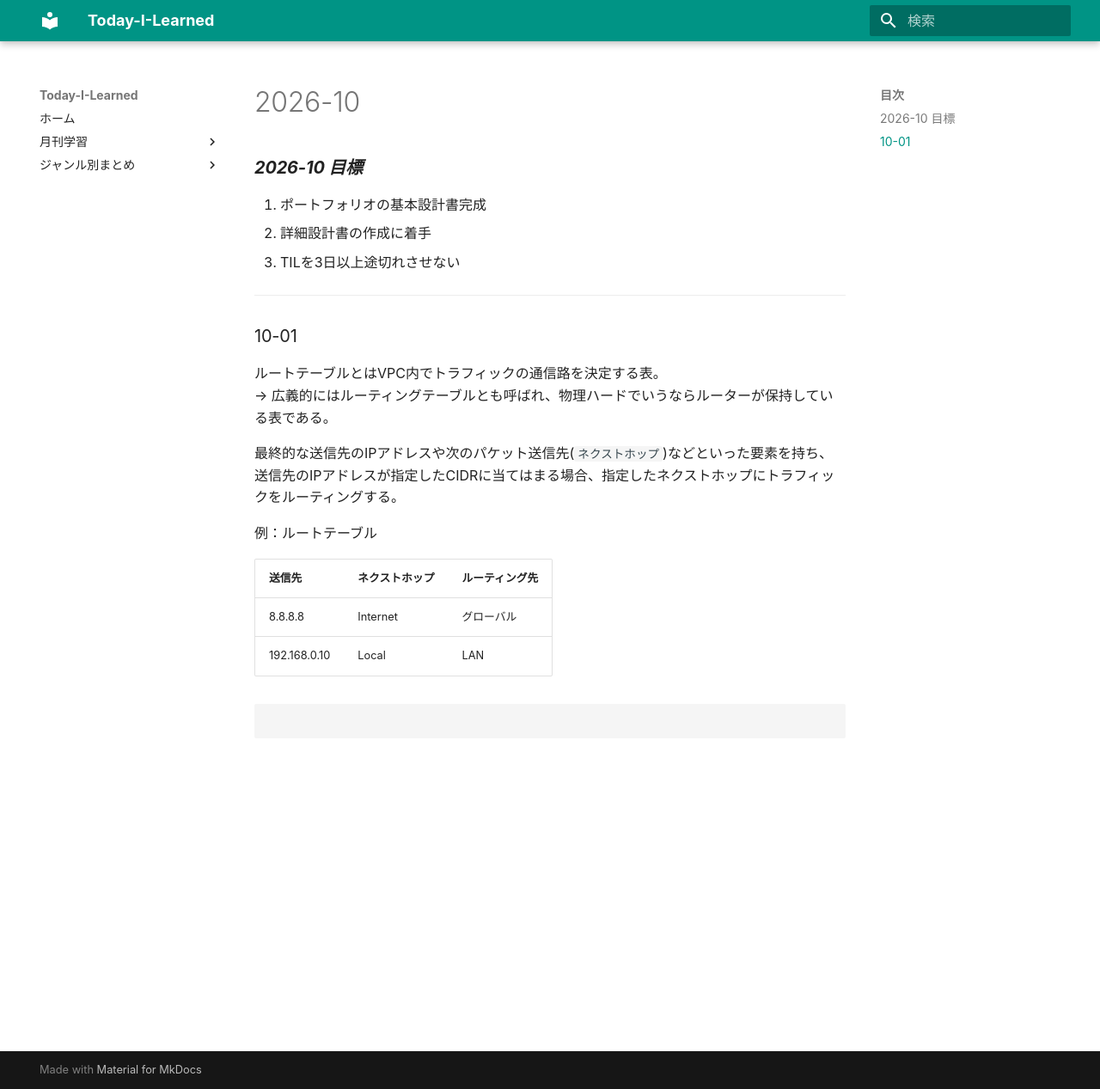
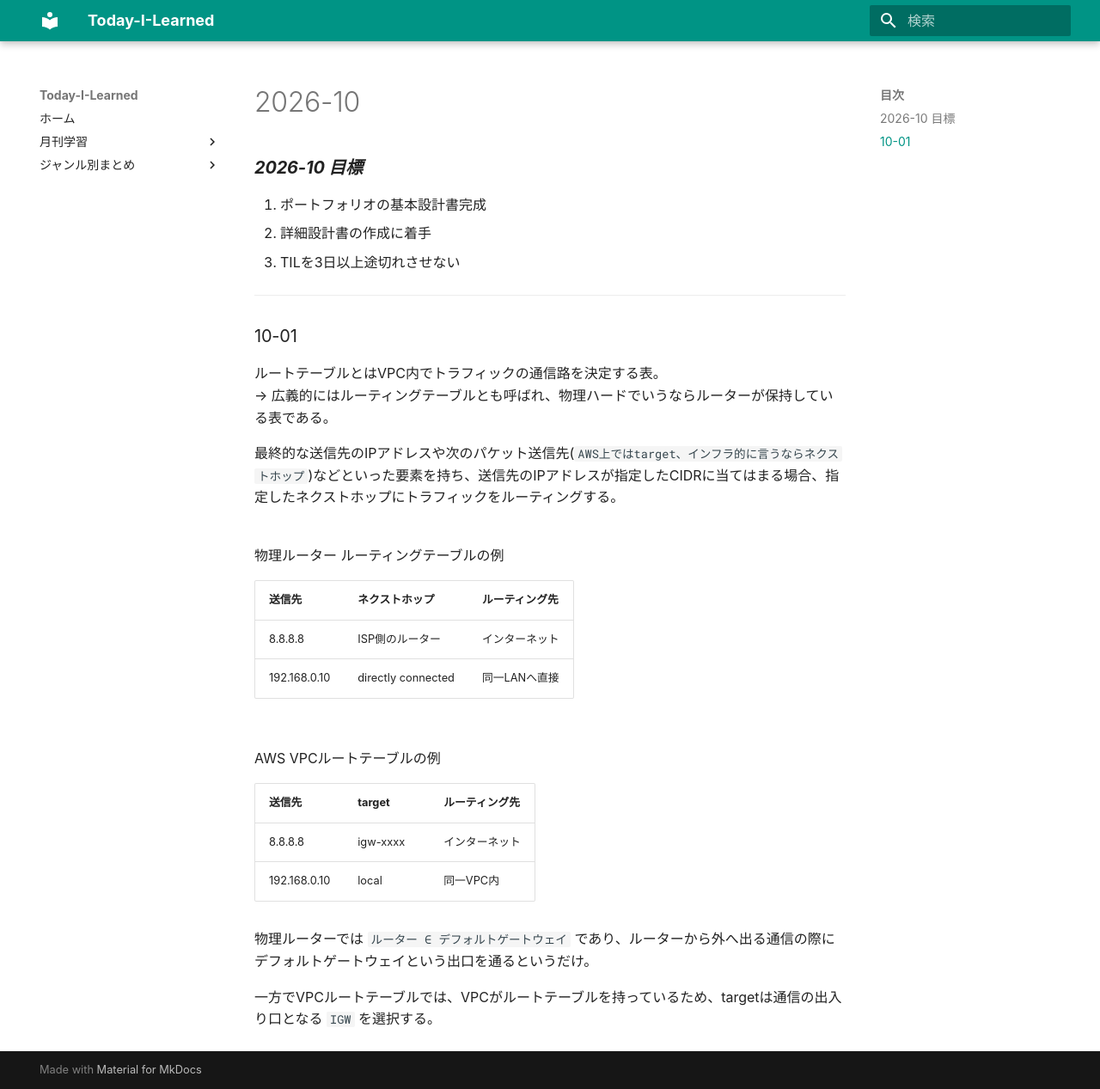
Before and after one commit to wararabesashimi/today-i-learned, an MkDocs documentation site: the page built from docs/2026-10.md, in a window 1280 px wide and 1267 px high. Shown: the whole window at 86% size. Built offline with MkDocs 1.6.1 and Material for MkDocs 9.7.7, drawn with Linux system fonts in a browser that asks for light colours; some web fonts are replaced.

Commit message:
[docs]VPCルートテーブル、物理ルーターについて学習した記録を追加する

````diff
--- a/docs/2026-10.md
+++ b/docs/2026-10.md
@@ -12,15 +12,24 @@
 ルートテーブルとはVPC内でトラフィックの通信路を決定する表。<br>
 → 広義的にはルーティングテーブルとも呼ばれ、物理ハードでいうならルーターが保持している表である。
 
-最終的な送信先のIPアドレスや次のパケット送信先(`ネクストホップ`)などといった要素を持ち、送信先のIPアドレスが指定したCIDRに当てはまる場合、指定したネクストホップにトラフィックをルーティングする。
+最終的な送信先のIPアドレスや次のパケット送信先(`AWS上ではtarget、インフラ的に言うならネクストホップ`)などといった要素を持ち、送信先のIPアドレスが指定したCIDRに当てはまる場合、指定したネクストホップにトラフィックをルーティングする。
 
-例：ルートテーブル
+<br>
+物理ルーター ルーティングテーブルの例
 
 |送信先|ネクストホップ|ルーティング先|
 |:--|:--|:--|
-|8.8.8.8|Internet|グローバル|
-|192.168.0.10|Local|LAN|
+|8.8.8.8|ISP側のルーター|インターネット|
+|192.168.0.10|directly connected|同一LANへ直接|
 
-```
+<br>
+AWS VPCルートテーブルの例
 
-```
+|送信先|target|ルーティング先|
+|:--|:--|:--|
+|8.8.8.8|igw-xxxx|インターネット|
+|192.168.0.10|local|同一VPC内|
+
+物理ルーターでは `ルーター ∈ デフォルトゲートウェイ` であり、ルーターから外へ出る通信の際にデフォルトゲートウェイという出口を通るというだけ。
+
+一方でVPCルートテーブルでは、VPCがルートテーブルを持っているため、targetは通信の出入り口となる `IGW` を選択する。
````
